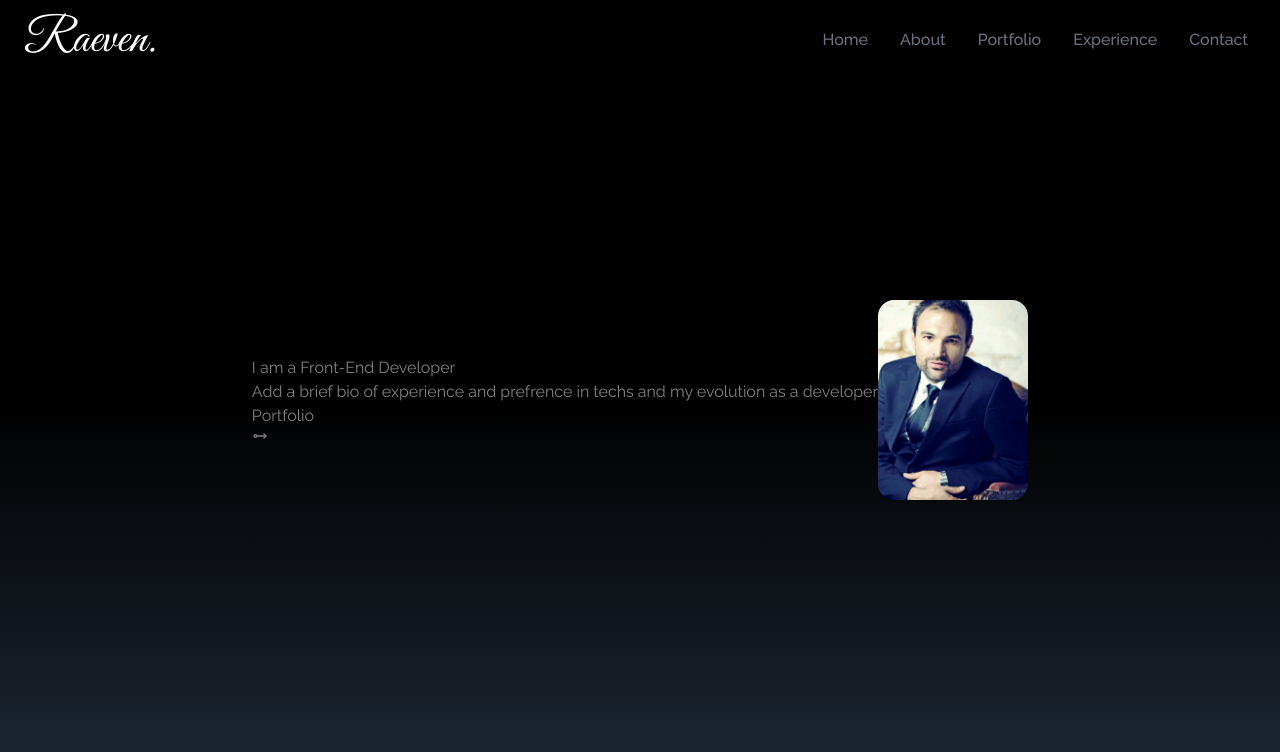
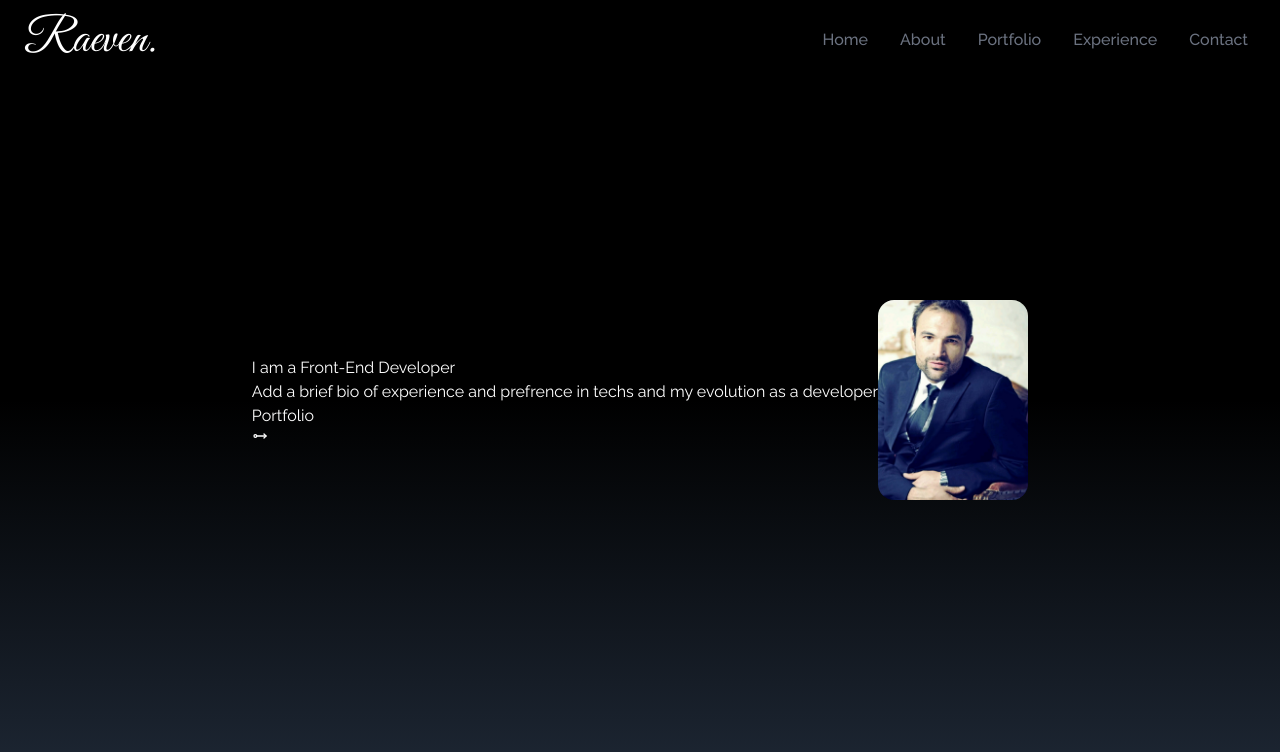
Before and after one commit to RaevenTech/personal-profile-page, a React (Create React App) app in the folder per-port/: page / in a window 1280 px wide. Shown: the top 752 px of the page. Built offline with nearby package versions, Linux system fonts and the light colour scheme.

Commit message:
hero home

```diff
--- a/per-port/src/components/Home.js
+++ b/per-port/src/components/Home.js
@@ -8,13 +8,13 @@
         <div
             id="body"
             name="home"
-            className="h-screen w-full bg-gradient-to-b from-black via-black to-gray-800"
+            className="h-screen w-full bg-gradient-to-b from-black via-black to-gray-800 text-white"
         >
             <div
                 className="max-w-screen-lg mx-auto flex flex-col
                               items-center justify-center h-full px-4 md:flex-row "
             >
-                <div>
+                <div className="flex flex-col justify-center h-full">
                     <h2>I am a Front-End Developer</h2>
                     <p id="bio">
                         {" "}
--- a/per-port/src/components/home.css
+++ b/per-port/src/components/home.css
@@ -3,6 +3,3 @@
     height: 200px;
     object-fit: cover;
 }
-#body {
-    color: gray
-}
```
